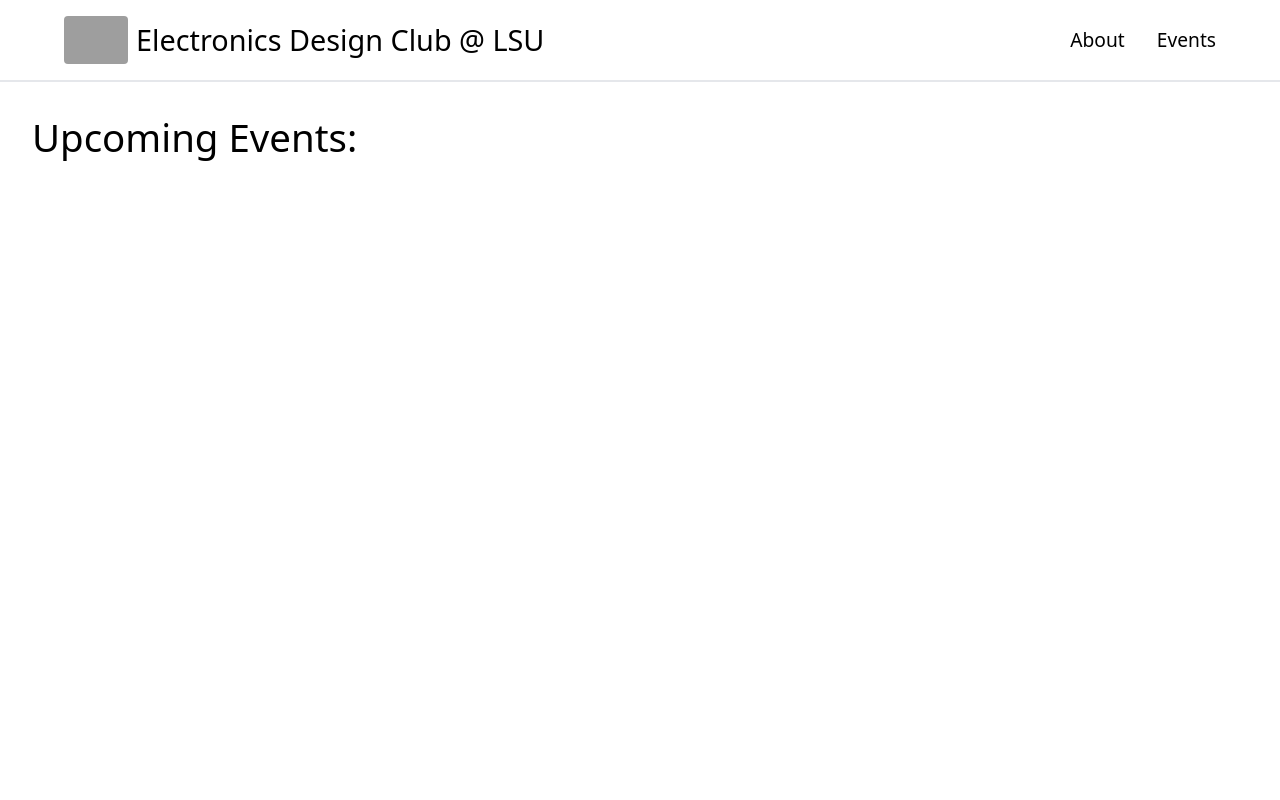
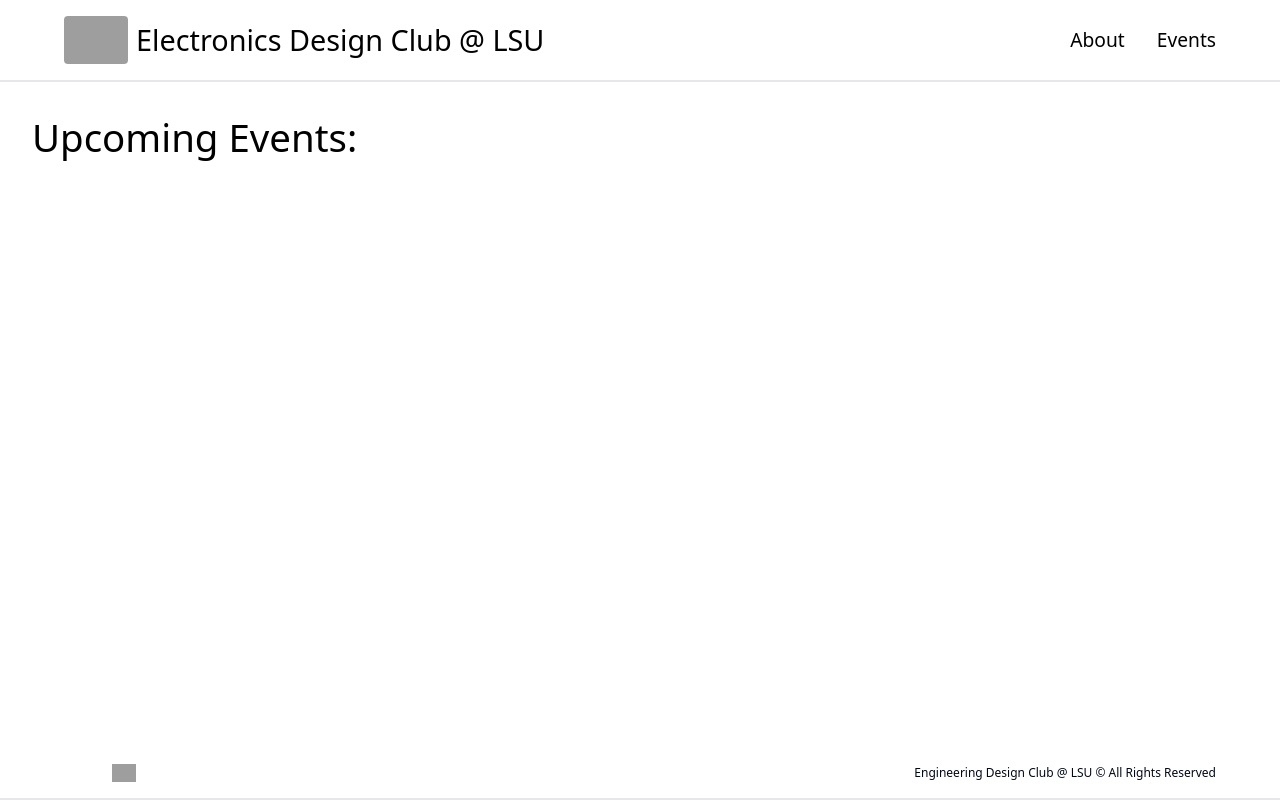
Before and after one commit to LSU-Electronics-Design-Club/website, a React (Vite) app: page /events in a window 1280 px wide. Built offline with nearby package versions, Linux system fonts and the light colour scheme; grey boxes are pictures that could not be loaded.

Commit message:
Bottom Bar

```diff
--- /dev/null
+++ b/src/components/BottomBar.tsx
@@ -0,0 +1,21 @@
+const BottomBar = () => {
+  return (
+    <div className="flex justify-between items-center border-b-2 border-gray-200 px-16 py-4 ">
+      <div className="flex items-center">
+        <a href="https://discord.gg/G4mCM6atHK">
+          <img
+            className="w-6 ml-12"
+            src="https://assets-global.website-files.com/6257adef93867e50d84d30e2/636e0a6918e57475a843f59f_icon_clyde_black_RGB.svg"
+          />
+        </a>
+      </div>
+      <div className="flex justify-center items-center gap-8">
+        <p className="text-xs">
+          Engineering Design Club @ LSU &copy; All Rights Reserved
+        </p>
+      </div>
+    </div>
+  );
+};
+
+export default BottomBar;
--- a/src/components/Officer.tsx
+++ b/src/components/Officer.tsx
@@ -8,7 +8,7 @@ const Officer = ({
   link?: string;
 }) => {
   return (
-    <div className="flex-col w-24 text-center">
+    <div className="flex-col w-48  text-center">
       <img src={link} className="h-20 w-20 rounded-lg mx-auto" />
       <p>{name}</p>
       <p>{position}</p>
--- a/src/TopBar.tsx
+++ b/src/components/TopBar.tsx
@@ -1,6 +1,7 @@
 const TopBar = () => {
   return (
     <div className="flex justify-between items-center border-b-2 border-gray-200 px-16 py-4 ">
+      <div>
         <a className="flex items-center" href="/">
           <img
             className="h-12 rounded mr-2"
@@ -9,6 +10,7 @@ const TopBar = () => {
           />
           <h3 className="">Electronics Design Club @ LSU</h3>
         </a>
+      </div>
       <div className="flex justify-center items-center gap-8">
         <a href="/about">
           <h6>About</h6>
--- a/src/main.tsx
+++ b/src/main.tsx
@@ -2,13 +2,16 @@ import React from "react";
 import { BrowserRouter as Router, Route, Routes } from "react-router-dom";
 import "./index.css";
 import ReactDOM from "react-dom";
-import TopBar from "./TopBar.tsx";
+import TopBar from "./components/TopBar.tsx";
 import App from "./App.tsx";
 import About from "./About.tsx";
 import Events from "./Events.tsx";
+import BottomBar from "./components/BottomBar.tsx";
 
 ReactDOM.render(
   <React.StrictMode>
+    <div className="min-h-screen flex flex-col">
+      <div className="flex-1">
         <TopBar />
         <Router>
           <Routes>
@@ -17,6 +20,9 @@ ReactDOM.render(
             <Route path="/events" element={<Events />} />
           </Routes>
         </Router>
+      </div>
+      <BottomBar />
+    </div>
   </React.StrictMode>,
   document.getElementById("root")
 );
```
Lines whose indentation alone changed are shown as unchanged.
